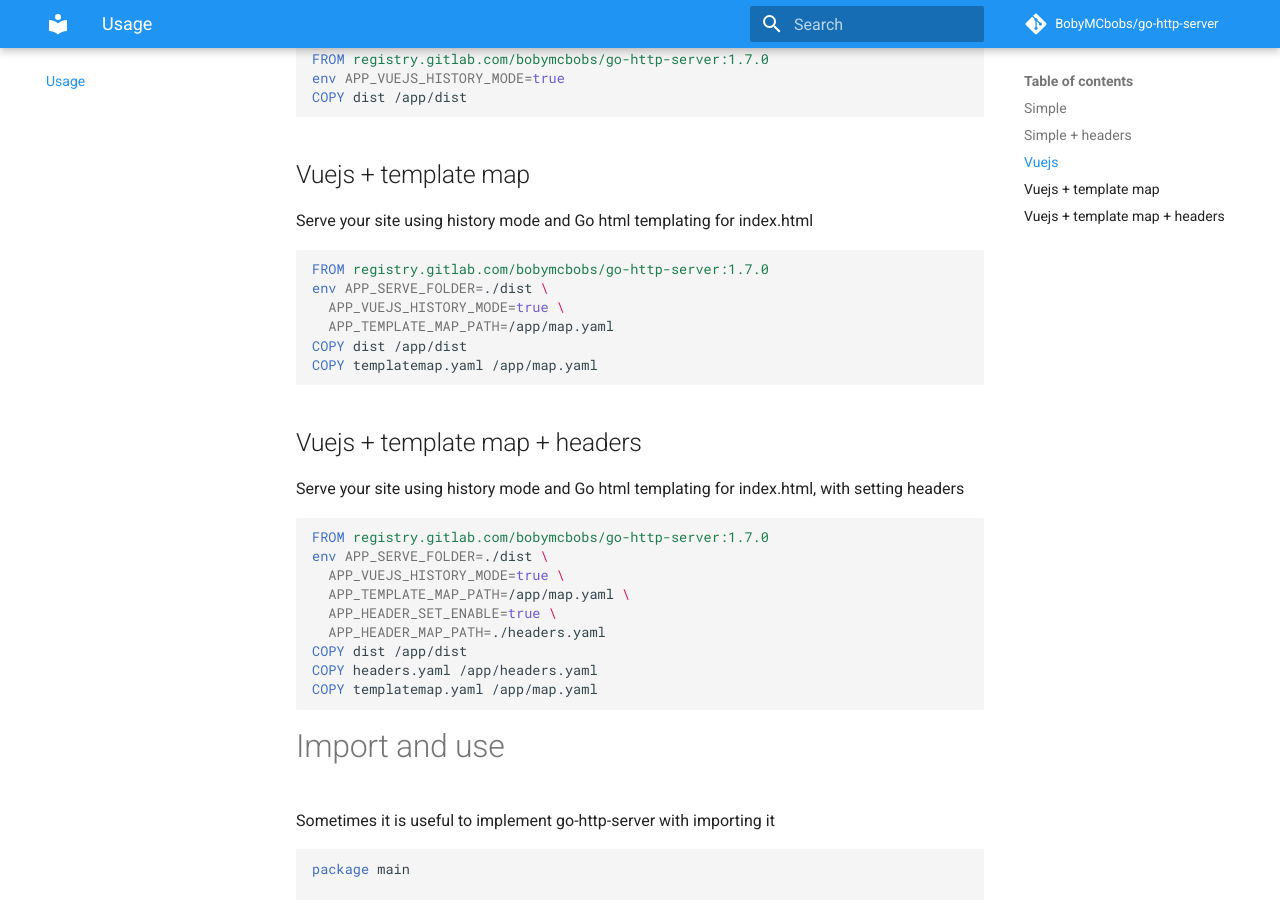
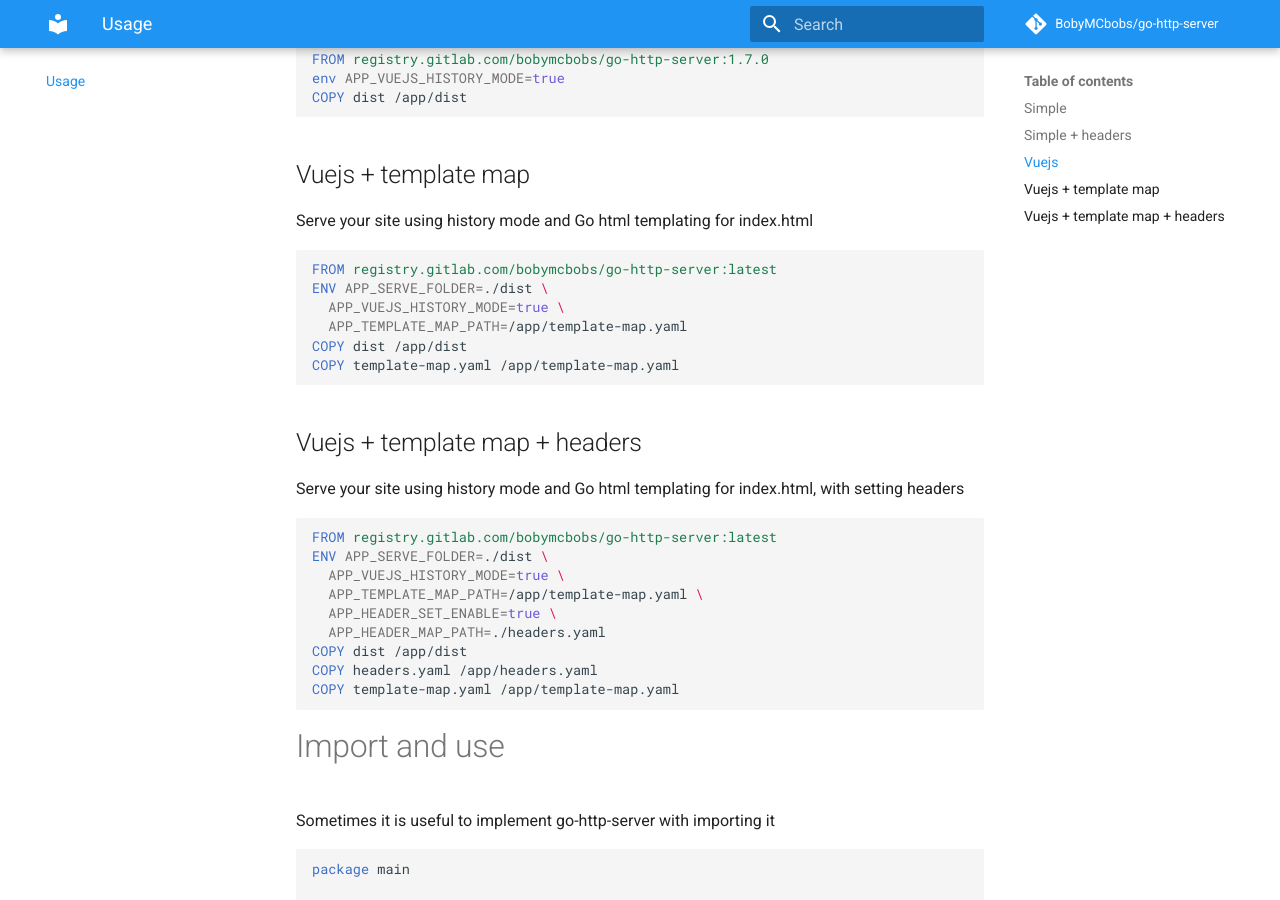
Before and after one commit to BobyMCbobs/go-http-server, an MkDocs documentation site: the page built from docs/usage.md, in a window 1280 px wide and 900 px high, scrolled down 779 px. Built offline with MkDocs 1.6.1 and Material for MkDocs 9.7.7, drawn with Linux system fonts in a browser that asks for light colours; comment, search, counter and statistics services are not loaded.

Commit message:
chore: only eval env when not using dotfiles
- add docs for .ghs.yaml fields
- update default name for template config map to template-map.yaml
- update env eval for template and header values to only express when
not using dotfiles
- update to check for config files and exit cleanly if not found

````diff
--- a/docs/usage.md
+++ b/docs/usage.md
@@ -38,12 +38,12 @@ COPY dist /app/dist
 Serve your site using history mode and Go html templating for index.html
 
 ```dockerfile
-FROM registry.gitlab.com/bobymcbobs/go-http-server:1.7.0
-env APP_SERVE_FOLDER=./dist \
+FROM registry.gitlab.com/bobymcbobs/go-http-server:latest
+ENV APP_SERVE_FOLDER=./dist \
   APP_VUEJS_HISTORY_MODE=true \
-  APP_TEMPLATE_MAP_PATH=/app/map.yaml
+  APP_TEMPLATE_MAP_PATH=/app/template-map.yaml
 COPY dist /app/dist
-COPY templatemap.yaml /app/map.yaml
+COPY template-map.yaml /app/template-map.yaml
 ```
 
 ## Vuejs + template map + headers
@@ -51,15 +51,15 @@ COPY templatemap.yaml /app/map.yaml
 Serve your site using history mode and Go html templating for index.html, with setting headers
 
 ```dockerfile
-FROM registry.gitlab.com/bobymcbobs/go-http-server:1.7.0
-env APP_SERVE_FOLDER=./dist \
+FROM registry.gitlab.com/bobymcbobs/go-http-server:latest
+ENV APP_SERVE_FOLDER=./dist \
   APP_VUEJS_HISTORY_MODE=true \
-  APP_TEMPLATE_MAP_PATH=/app/map.yaml \
+  APP_TEMPLATE_MAP_PATH=/app/template-map.yaml \
   APP_HEADER_SET_ENABLE=true \
   APP_HEADER_MAP_PATH=./headers.yaml
 COPY dist /app/dist
 COPY headers.yaml /app/headers.yaml
-COPY templatemap.yaml /app/map.yaml
+COPY template-map.yaml /app/template-map.yaml
 ```
 
 # Import and use
````
Also changed, not shown: docs/configuration.md (+16 -3 lines), 2 other files.
